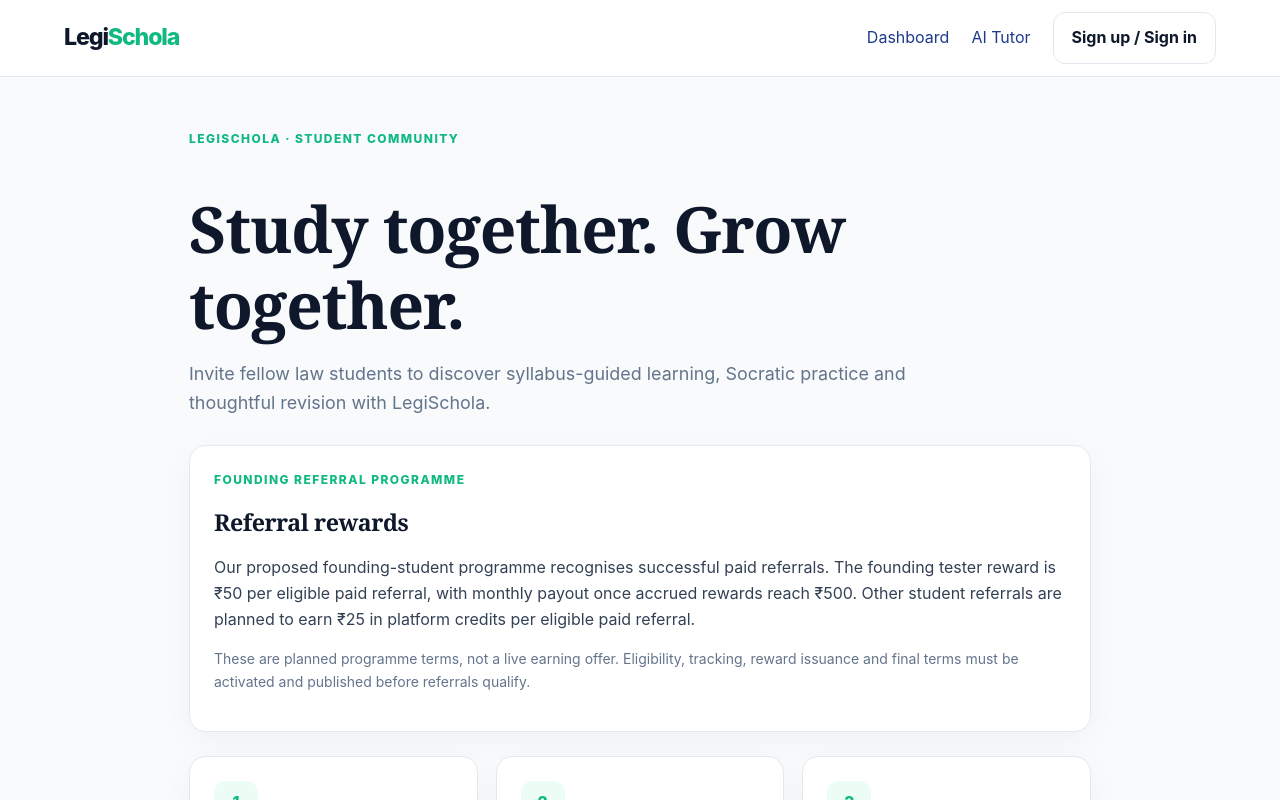
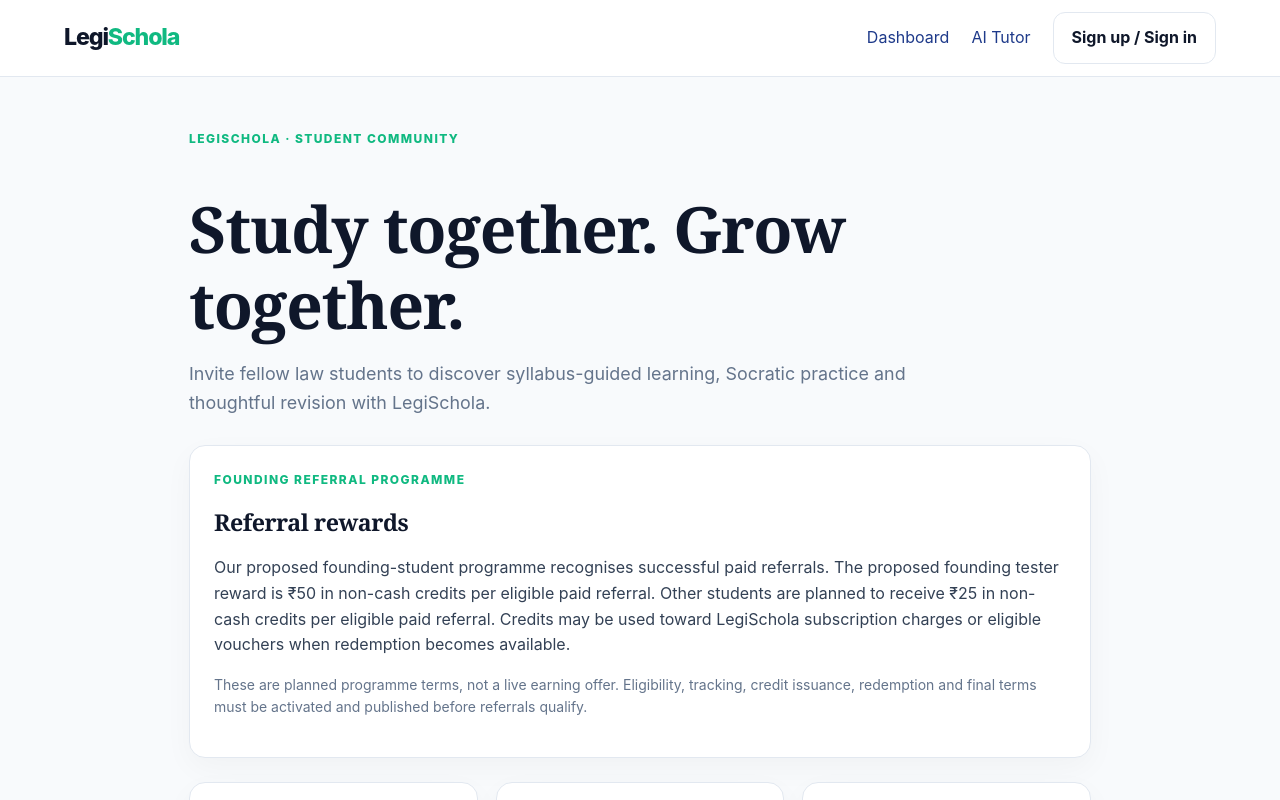
Before and after one commit to XyLyX/legischola, a Next.js app: page /referral in a window 1280 px wide. Shown: the top 800 px of the page. Built offline with nearby package versions, Linux system fonts and the light colour scheme; no server answers.

Commit message:
Replace referral cash payout wording with non-cash subscription credits and vouchers

```diff
--- a/app/referral/page.tsx
+++ b/app/referral/page.tsx
@@ -14,8 +14,8 @@ export default function ReferralPage() {
     <section className="card" style={{marginTop:28}}>
       <div className="eyebrow">Founding referral programme</div>
       <h2>Referral rewards</h2>
-      <p>Our proposed founding-student programme recognises successful paid referrals. The founding tester reward is ₹50 per eligible paid referral, with monthly payout once accrued rewards reach ₹500. Other student referrals are planned to earn ₹25 in platform credits per eligible paid referral.</p>
-      <p className="muted" style={{fontSize:14}}>These are planned programme terms, not a live earning offer. Eligibility, tracking, reward issuance and final terms must be activated and published before referrals qualify.</p>
+      <p>Our proposed founding-student programme recognises successful paid referrals. The proposed founding tester reward is ₹50 in non-cash credits per eligible paid referral. Other students are planned to receive ₹25 in non-cash credits per eligible paid referral. Credits may be used toward LegiSchola subscription charges or eligible vouchers when redemption becomes available.</p>
+      <p className="muted" style={{fontSize:14}}>These are planned programme terms, not a live earning offer. Eligibility, tracking, credit issuance, redemption and final terms must be activated and published before referrals qualify.</p>
     </section>
     <div className="feature-grid" style={{marginTop:24,marginBottom:24}}>
       <article className="card"><span className="feature-icon">1</span><h3>Join LegiSchola</h3><p className="muted">Set up your student account and academic profile.</p></article>
```
